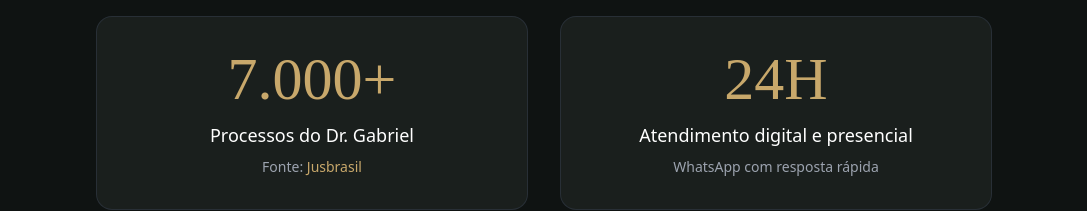
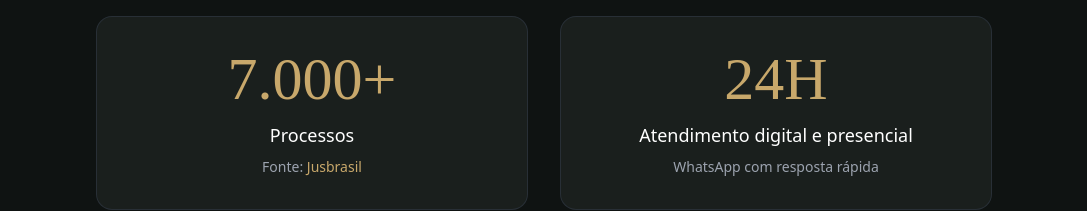
Before and after one commit to pontesneto2/sd-adv, a Next.js app: page / in a window 1280 px wide. Shown: the part 1040-1251 px from the top of the page, without its empty margins (96-1183 px from the left). Built offline with nearby package versions, Linux system fonts and the light colour scheme.

Commit message:
Stats: Mudança de "Processos do Dr. Gabriel" para apenas "Processos"

```diff
--- a/src/components/sections/Stats.js
+++ b/src/components/sections/Stats.js
@@ -69,7 +69,7 @@ export default function Stats() {
               <div className="mb-3">
                 <Counter end={7000} suffix="+" />
               </div>
-              <div className="text-lg mb-2">Processos do Dr. Gabriel</div>
+              <div className="text-lg mb-2">Processos</div>
               <div className="text-sm text-gray-400">
                 Fonte:{' '}
                 <a
```
